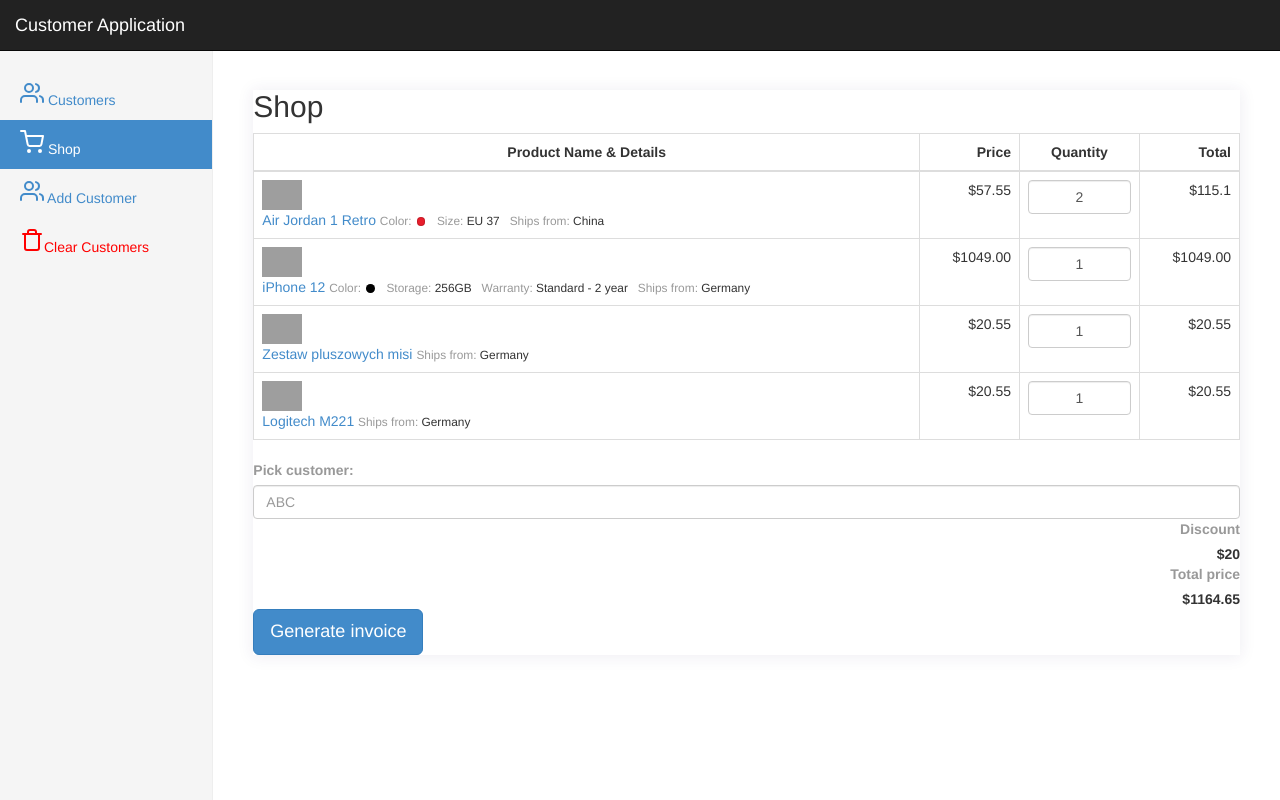
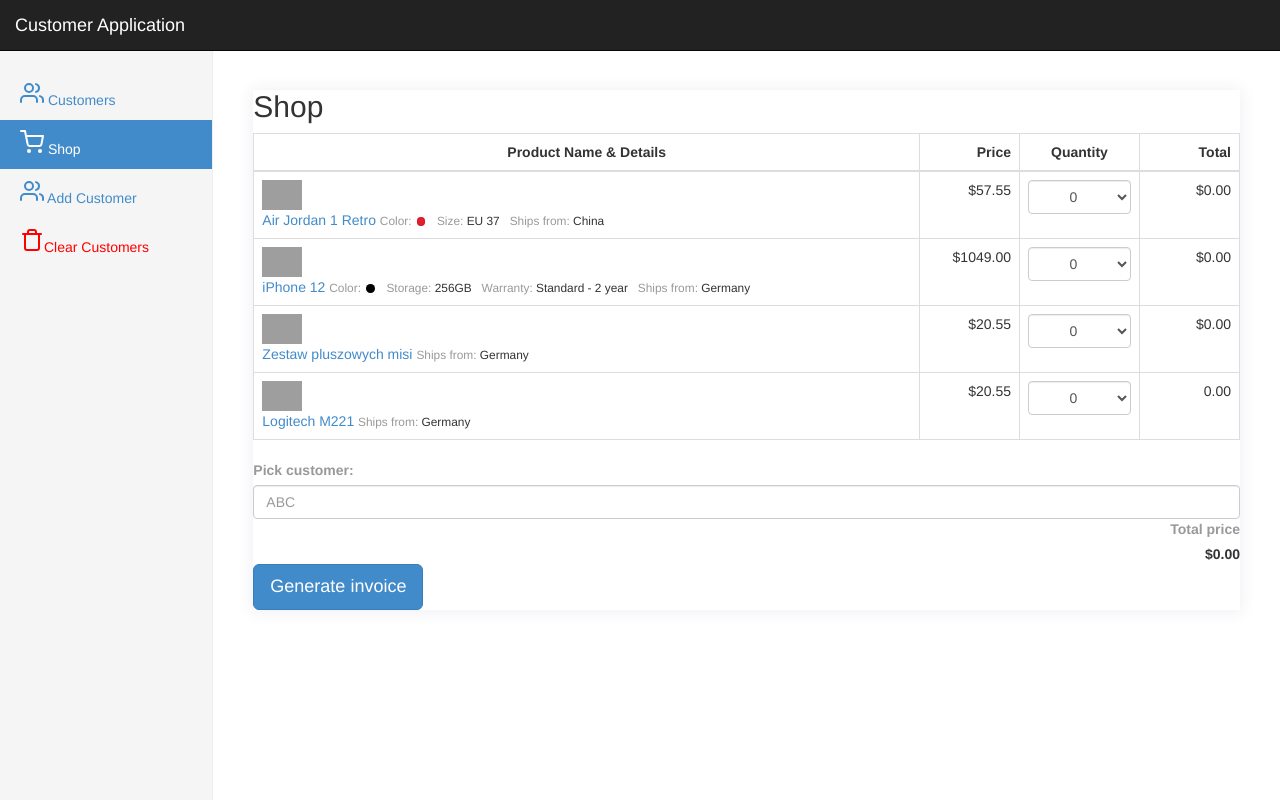
Before and after one commit to rozer1/EX_9_IPM, a plain HTML site: page shop.html in a window 1280 px wide. Drawn offline with nearby package versions, Linux system fonts and the light colour scheme; grey boxes are pictures that could not be loaded.

Commit message:
Shop update

```diff
--- a/js/main.js
+++ b/js/main.js
@@ -240,3 +240,29 @@
   console.log('touched', this);
   $(this).addClass('touched');
 });
+
+function calculatePrice(productID) {
+  var jordan = 0, mouse = 0, bear = 0, IPhone = 0;
+  var x = document.getElementById(productID).value;
+  if(productID == 'IPhone'){
+	document.getElementById("IPhonePrice").innerHTML = "$" + x;
+	IPhone = x;
+  } else if(productID == 'bear'){
+	document.getElementById("bearPrice").innerHTML = "$" + x;
+	bear = x;
+  } else if(productID == 'mouse'){
+	document.getElementById("mousePrice").innerHTML = "$" + x;
+	mouse = x;
+  } else if(productID == 'jordan'){
+	document.getElementById("jordanPrice").innerHTML = "$" + x;
+	jordan = x;
+  }
+
+  var price = jordan + mouse + bear + IPhone;
+  document.getElementById("priceTotal").innerHTML = "$" + price;
+}
+
+function totalPriceCalculator() {
+	 var x = document.getElementById(productID).value;
+	 console.log("Hello world!");
+ }
--- a/shop.html
+++ b/shop.html
@@ -71,8 +71,12 @@
                       </div>
                     </td>
                     <td class="text-right font-weight-semibold align-middle p-4">$57.55</td>
-                    <td class="align-middle p-4"><input type="text" class="form-control text-center" value="2"></td>
-                    <td class="text-right font-weight-semibold align-middle p-4">$115.1</td>
+                    <td class="align-middle p-4"><select class="form-control text-center" id="jordan" onchange="calculatePrice(id)">
+					  <option value="0,00">0</option>
+					  <option value="57,55">1</option>
+					  <option value="115,10">2</option>
+					  <option value="172,65">3</option></select></td>
+                    <td class="text-right font-weight-semibold align-middle p-4" id="jordanPrice">$0.00</td>
                   </tr>
 
                   <tr>
@@ -92,8 +96,12 @@
                       </div>
                     </td>
                     <td class="text-right font-weight-semibold align-middle p-4">$1049.00</td>
-                    <td class="align-middle p-4"><input type="text" class="form-control text-center" value="1"></td>
-                    <td class="text-right font-weight-semibold align-middle p-4">$1049.00</td>
+                    <td class="align-middle p-4"><select class="form-control text-center" id="IPhone" onchange="calculatePrice(id)">
+					  <option value="0.00">0</option>
+					  <option value="1049,00">1</option>
+					  <option value="2098,00">2</option>
+					  <option value="3147,00">3</option></select></td>
+                    <td class="text-right font-weight-semibold align-middle p-4" id="IPhonePrice">$0.00</td>
                   </tr>
 
                   <tr>
@@ -109,8 +117,12 @@
                       </div>
                     </td>
                     <td class="text-right font-weight-semibold align-middle p-4">$20.55</td>
-                    <td class="align-middle p-4"><input type="text" class="form-control text-center" value="1"></td>
-                    <td class="text-right font-weight-semibold align-middle p-4">$20.55</td>
+                    <td class="align-middle p-4"><select class="form-control text-center" id="bear" onchange="calculatePrice(id)">
+					  <option value="0,00">0</option>
+					  <option value="20,55">1</option>
+					  <option value="41,10">2</option>
+					  <option value="61,65">3</option></select></td>
+                    <td class="text-right font-weight-semibold align-middle p-4" id="bearPrice">$0.00</td>
                   </tr>
 
 				  <tr>
@@ -126,8 +138,12 @@
                       </div>
                     </td>
                     <td class="text-right font-weight-semibold align-middle p-4">$20.55</td>
-                    <td class="align-middle p-4"><input type="text" class="form-control text-center" value="1"></td>
-                    <td class="text-right font-weight-semibold align-middle p-4">$20.55</td>
+                    <td class="align-middle p-4"><select class="form-control text-center" id="mouse" onchange="calculatePrice(id)">
+					  <option value="0,00">0</option>
+					  <option value="20,55">1</option>
+					  <option value="41,10">2</option>
+					  <option value="61,65">3</option></select></td>
+                    <td class="text-right font-weight-semibold align-middle p-4" id="mousePrice" >0.00</td>
                   </tr>
 
                 </tbody>
@@ -141,13 +157,9 @@
                 <input type="text" placeholder="ABC" class="form-control">
               </div>
               <div class="d-flex">
-                <div class="text-right mt-4 mr-5">
-                  <label class="text-muted font-weight-normal m-0">Discount</label>
-                  <div class="text-large"><strong>$20</strong></div>
-                </div>
                 <div class="text-right mt-4">
                   <label class="text-muted font-weight-normal m-0">Total price</label>
-                  <div class="text-large"><strong>$1164.65</strong></div>
+                  <div class="text-large"><strong id="priceTotal">$0.00</strong></div>
                 </div>
               </div>
             </div>
```
